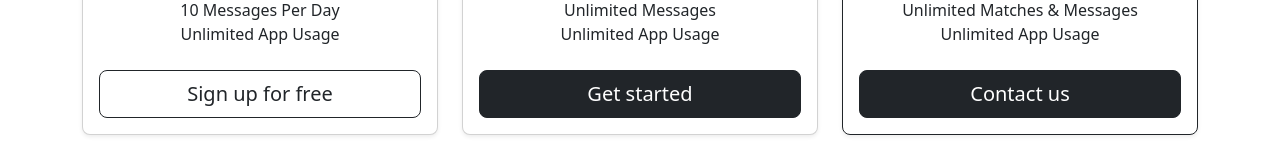
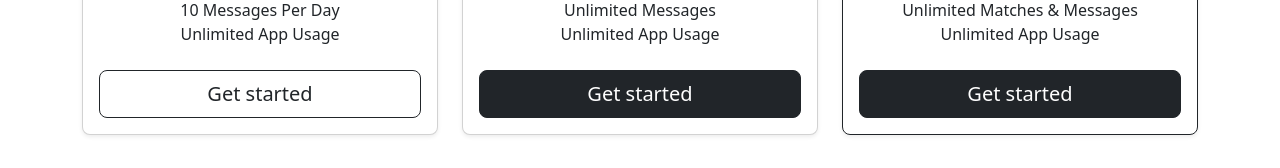
Before and after one commit to darshansrinivasa/TinDog, a plain HTML site: page index.html in a window 1280 px wide. Shown: the part 1858-2026 px from the top of the page. Drawn offline with nearby package versions, Linux system fonts and the light colour scheme.

Commit message:
Update index.html
pricing list changes

```diff
--- a/index.html
+++ b/index.html
@@ -220,7 +220,7 @@
                   <li>Unlimited App Usage</li>
                 </ul>
                 <button type="button" class="w-100 btn btn-lg btn-outline-dark">
-                  Sign up for free
+                  Get started
                 </button>
               </div>
             </div>
@@ -260,7 +260,7 @@
                   <li>Unlimited App Usage</li>
                 </ul>
                 <button type="button" class="w-100 btn btn-lg btn-dark">
-                  Contact us
+                  Get started
                 </button>
               </div>
             </div>
```
